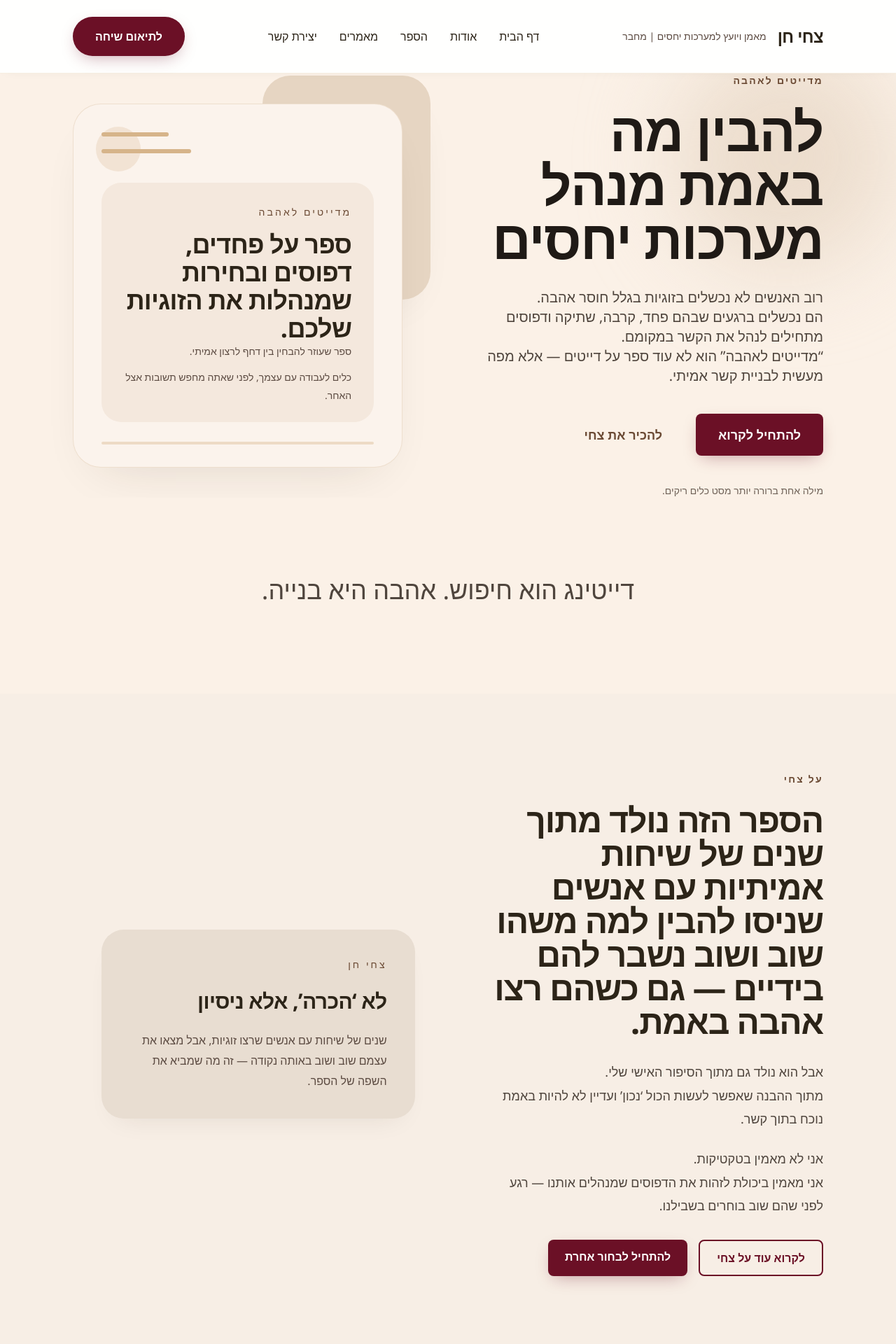
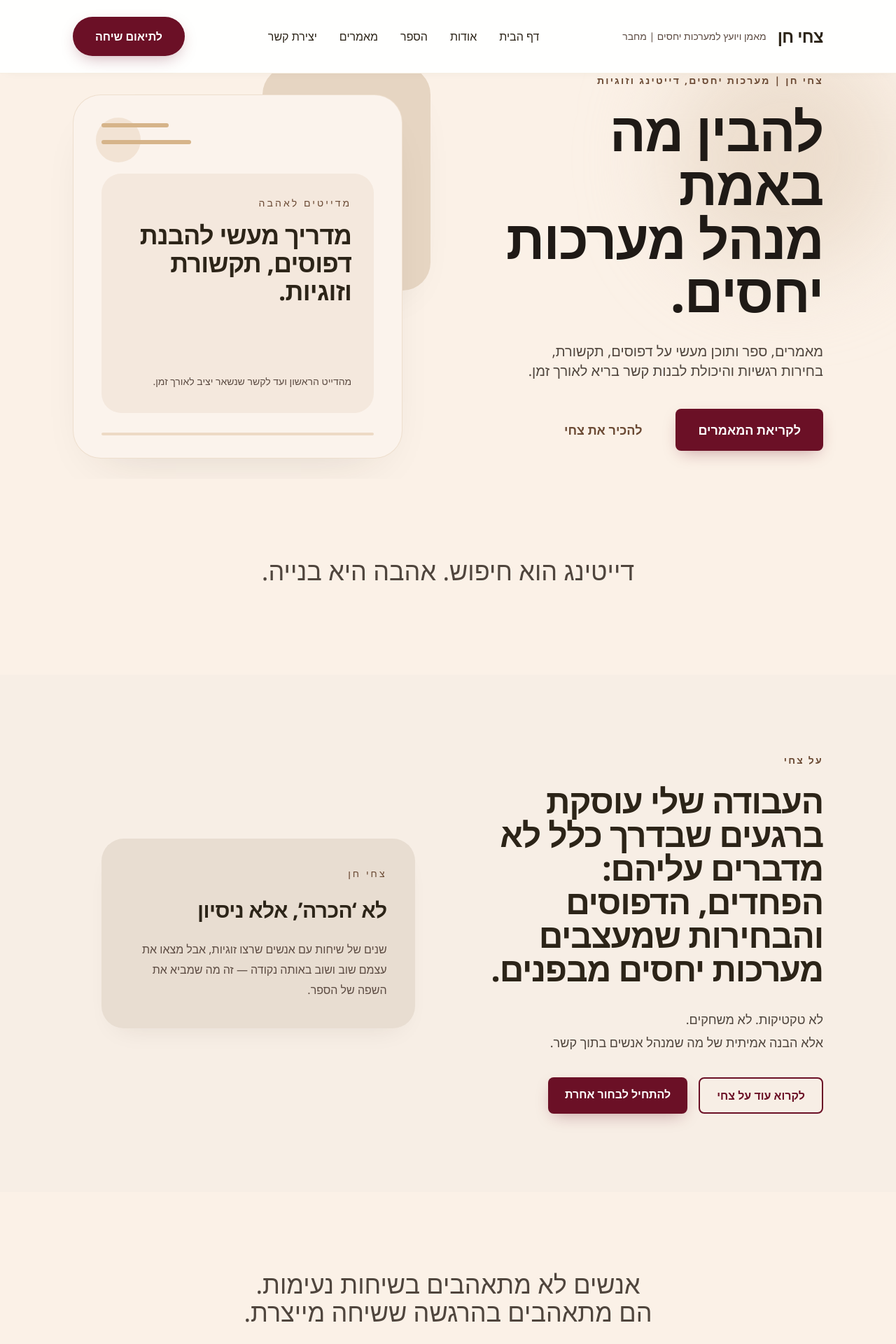
Before and after one commit to godatenow/zachi, a Next.js app: page / in a window 1280 px wide. Shown: the top 1920 px of the page at 70% size. Built offline with nearby package versions, Linux system fonts and the light colour scheme.

Commit message:
Fix broken homepage copy

```diff
--- a/src/app/page.tsx
+++ b/src/app/page.tsx
@@ -10,21 +10,21 @@ const bookMockupPath = join(process.cwd(), 'public', 'images', 'book-mockup.png'
 const hasBookMockup = existsSync(bookMockupPath);
 
 export const metadata: Metadata = {
-  title: 'דף הבית',
-  description: 'צחי חן - מאמן יחסים ומחבר הספר "מדייטים לאהבה". כלים מעשיים לדייטינג בריא, בחירה זוגית מודעת וזוגיות יציבה.',
+  title: 'צחי חן | מערכות יחסים, דייטינג וזוגיות',
+  description: 'צחי חן | מאמרים, ספר ותוכן מעשי על דפוסים, תקשורת ובחירות רגשיות.',
   alternates: {
     canonical: '/',
   },
   openGraph: {
-    title: 'צחי חן - מאמן יחסים ומחבר "מדייטים לאהבה"',
-    description: 'כלים מעשיים לדייטינג בריא, בחירה זוגית מודעת וזוגיות יציבה.',
+    title: 'צחי חן | מערכות יחסים, דייטינג וזוגיות',
+    description: 'מאמרים, ספר ותוכן מעשי על דפוסים, תקשורת ובחירות רגשיות.',
     url: 'https://zachi.co.il',
     type: 'website',
   },
   twitter: {
     card: 'summary_large_image',
-    title: 'צחי חן - מאמן יחסים ומחבר "מדייטים לאהבה"',
-    description: 'כלים מעשיים לדייטינג בריא, בחירה זוגית מודעת וזוגיות יציבה.',
+    title: 'צחי חן | מערכות יחסים, דייטינג וזוגיות',
+    description: 'מאמרים, ספר ותוכן מעשי על דפוסים, תקשורת ובחירות רגשיות.',
   },
 };
 
@@ -42,23 +42,23 @@ export default function Home() {
           <div className="grid gap-20 lg:grid-cols-[1.05fr_0.95fr] items-center">
             <div className="max-w-2xl lg:max-w-xl">
               <p className="mb-6 text-sm font-semibold text-[#6b4a34] tracking-[0.16em]">
-                מדייטים לאהבה
+                צחי חן | מערכות יחסים, דייטינג וזוגיות
               </p>
               <h1 className="text-5xl sm:text-6xl lg:text-[4.8rem] font-semibold text-[#1f1a16] leading-[1.04] tracking-[-0.02em] mb-8">
-                להבין מה באמת מנהל מערכות יחסים
+                להבין מה באמת
+                <br />
+                מנהל מערכות יחסים.
               </h1>
               <p className="text-base sm:text-lg lg:text-xl text-[#4f453d] leading-[1.85] mb-10 max-w-2xl">
-                רוב האנשים לא נכשלים בזוגיות בגלל חוסר אהבה.
+                מאמרים, ספר ותוכן מעשי על דפוסים, תקשורת,
                 <br />
-                הם נכשלים ברגעים שבהם פחד, קרבה, שתיקה ודפוסים מתחילים לנהל את הקשר במקומם.
-                <br />
-                “מדייטים לאהבה” הוא לא עוד ספר על דייטים — אלא מפה מעשית לבניית קשר אמיתי.
+                בחירות רגשיות והיכולת לבנות קשר בריא לאורך זמן.
               </p>
 
               <div className="flex flex-col sm:flex-row items-start sm:items-center gap-4 mb-10">
                 <CTAButton
                   href="/articles"
-                  label="להתחיל לקרוא"
+                  label="לקריאת המאמרים"
                   variant="primary"
                   className="w-full sm:w-auto px-8 py-4 text-base sm:text-lg"
                 />
@@ -69,10 +69,6 @@ export default function Home() {
                   className="w-full sm:w-auto px-8 py-4 text-base sm:text-lg"
                 />
               </div>
-
-              <p className="text-sm text-[#6f6258] max-w-xl">
-                מילה אחת ברורה יותר מסט כלים ריקים.
-              </p>
             </div>
 
             <div className="relative flex items-center justify-center">
@@ -95,12 +91,11 @@ export default function Home() {
                         <div>
                           <p className="text-sm uppercase tracking-[0.22em] text-[#6b4a34] mb-4">מדייטים לאהבה</p>
                           <h2 className="text-3xl sm:text-4xl font-semibold text-[#2c2418] leading-[1.05]">
-                            ספר על פחדים, דפוסים ובחירות שמנהלות את הזוגיות שלכם.
+                            מדריך מעשי להבנת דפוסים, תקשורת וזוגיות.
                           </h2>
                         </div>
                         <div className="space-y-3 text-sm text-[#5c4b42] leading-[1.8]">
-                          <p>ספר שעוזר להבחין בין דחף לרצון אמיתי.</p>
-                          <p>כלים לעבודה עם עצמך, לפני שאתה מחפש תשובות אצל האחר.</p>
+                          <p>מהדייט הראשון ועד לקשר שנשאר יציב לאורך זמן.</p>
                         </div>
                       </div>
                       <div className="absolute bottom-8 left-10 right-10 h-1 rounded-full bg-[#d6b48a]/40" />
@@ -130,17 +125,14 @@ export default function Home() {
                 על צחי
               </span>
               <h2 className="section-title-left mb-8">
-                הספר הזה נולד מתוך שנים של שיחות אמיתיות עם אנשים שניסו להבין למה משהו שוב ושוב נשבר להם בידיים — גם כשהם רצו אהבה באמת.
+                העבודה שלי עוסקת ברגעים שבדרך כלל לא מדברים עליהם:
+                <br />
+                הפחדים, הדפוסים והבחירות שמעצבים מערכות יחסים מבפנים.
               </h2>
-              <p className="text-lg text-[#4f453d] leading-[1.85] mb-6">
-                אבל הוא נולד גם מתוך הסיפור האישי שלי.
+              <p className="text-lg text-[#4f453d] leading-[1.85] mb-8">
+                לא טקטיקות. לא משחקים.
                 <br />
-                מתוך ההבנה שאפשר לעשות הכול ‘נכון’ ועדיין לא להיות באמת נוכח בתוך קשר.
-              </p>
-              <p className="text-lg text-[#4f453d] leading-[1.85] mb-8">
-                אני לא מאמין בטקטיקות.
-                <br />
-                אני מאמין ביכולת לזהות את הדפוסים שמנהלים אותנו — רגע לפני שהם שוב בוחרים בשבילנו.
+                אלא הבנה אמיתית של מה שמנהל אנשים בתוך קשר.
               </p>
               <div className="flex flex-col sm:flex-row gap-4">
                 <CTAButton href="/about" label="לקרוא עוד על צחי" variant="outline" />
@@ -181,13 +173,9 @@ export default function Home() {
               מדייטים לאהבה
             </span>
             <h2 className="section-title-left mb-8">
-              הספר הזה לא יבטיח לכם אהבה תוך 30 יום.
+              “מדייטים לאהבה” הוא מדריך מעשי להבנת דפוסים, תקשורת וזוגיות —
+              מהדייט הראשון ועד לקשר שנשאר יציב לאורך זמן.
             </h2>
-            <p className="text-lg text-[#4f453d] leading-[1.85] mb-8 max-w-2xl">
-              הוא נותן לכם משהו שימושי הרבה יותר:
-              <br />
-              כלים לבחור נכון, לעזוב בזמן, ולבנות קשר שמחזיק מעמד גם כשהפחד עולה.
-            </p>
 
             <ul className="list-disc list-inside space-y-4 text-[#5c4b42] text-lg leading-[1.85] mb-10">
               <li>למה אתם נמשכים שוב לאותו סוג אנשים</li>
--- a/src/data/articles.ts
+++ b/src/data/articles.ts
@@ -48,7 +48,7 @@ export const articles: Article[] = [
   {
     id: 'stop-auditioning-dates',
     title: 'הבעיה היא לא החרדה שלכם — אלא מה שאתם עושים בגללה',
-    excerpt: 'דייטים צריכים להיות טוב לך, לא פחד. אנחנו יוצרים את זה הפוך, וזה מקלקל את כל הדברים.',
+    excerpt: 'חרדה בקשר אינה הבעיה עצמה. השאלה היא האם אתם נותנים לה לנהל את הבחירות, ההודעות והתגובות שלכם.',
     content: `<h2>התפקיד של אודישן: קשה, קשה</h2>
 
 <p>אתה מגיע לדייט וחולק ממיד: האם אני מעניין מספיק? האם אני יפה מספיק? האם אני חכם מספיק?</p>
@@ -86,7 +86,7 @@ export const articles: Article[] = [
   {
     id: 'spark-vs-compatibility',
     title: 'כימיה יכולה להרוס לכם קשר טוב',
-    excerpt: 'אתה חיפשת את הניצוץ כל רבע דרך. אבל זה לא מה שיבנה קשר שיימשך. זה משהו אחר לגמרי.',
+    excerpt: 'כימיה חזקה יכולה להרגיש כמו סימן, אבל לפעמים היא רק מפעילה דפוס ישן בתחפושת של משיכה.',
     content: `<h2>מה שהוליווד עשה לנו</h2>
 
 <p>אתם גדלתם בסרטים. אתם ראיתם את הניצוץ - הקול בחדר, הגוף הכואב, התחושה שהעולם עצר.</p>
@@ -120,7 +120,7 @@ export const articles: Article[] = [
   {
     id: 'what-builds-stable-relationship',
     title: 'מה באמת בונה קשר יציב',
-    excerpt: 'הן לא ללא מריבה. היא לא חושקת. היא משהו הרבה יותר סמרטוט. וזה משהו שאתה יכול לבנות.',
+    excerpt: 'קשר יציב לא נבנה מהיעדר מריבות, אלא מהיכולת להישאר נוכחים גם כשהריגוש הראשוני נרגע.',
     content: `<h2>זה לא מה שחשבת</h2>
 
 <p>אתה חושב שזה עניניים. שזה הבנה מוקדמת. שזה... טוב רו'ת.</p>
```
